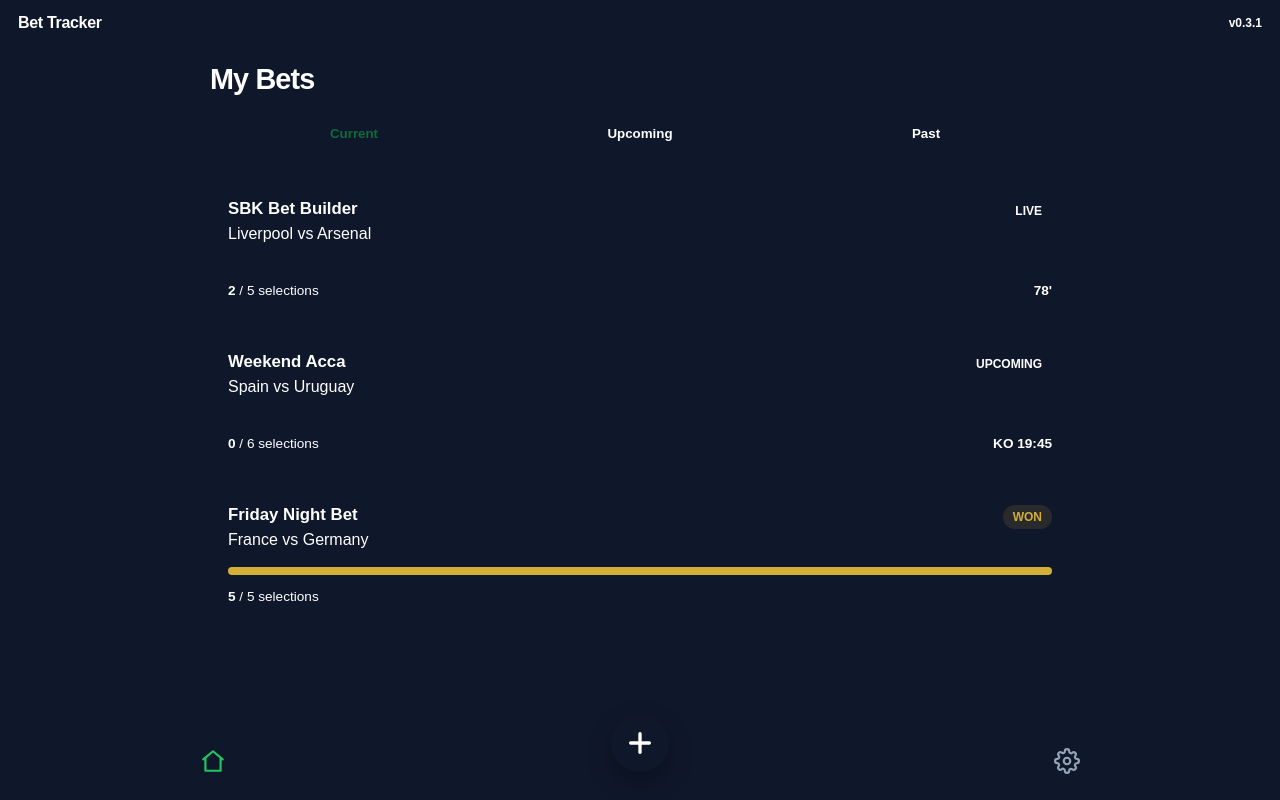
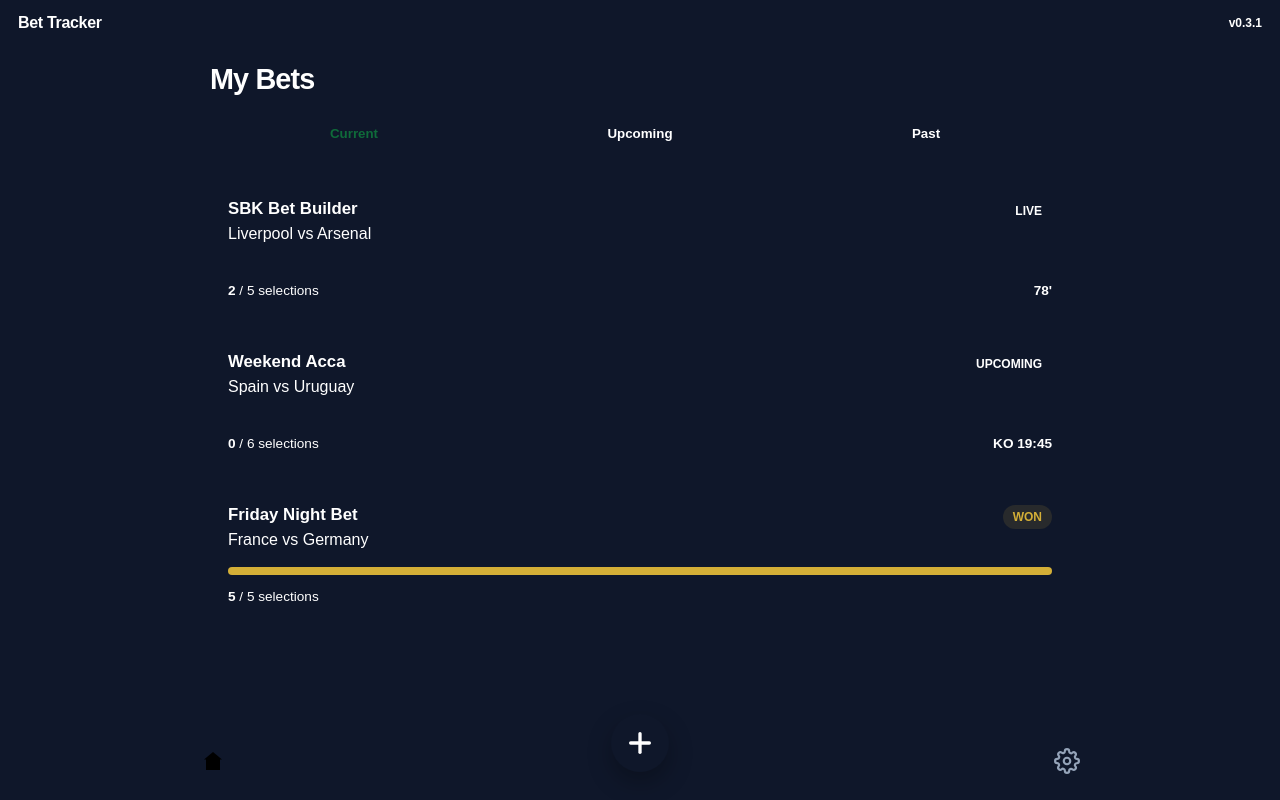
Before and after one commit to dcast-gif/Bet-Tracker, a Next.js app in the folder frontend/: page / in a window 1280 px wide. Built offline with nearby package versions, Linux system fonts and the light colour scheme.

Commit message:
Update HomeIcon.tsx

```diff
--- a/frontend/src/components/navigation/HomeIcon.tsx
+++ b/frontend/src/components/navigation/HomeIcon.tsx
@@ -1,3 +1,5 @@
+import { colors } from "../../styles/theme";
+
 type IconProps = {
   active?: boolean;
 };
@@ -7,11 +9,11 @@ export default function HomeIcon({
 }: IconProps) {
   return (
     <svg
-      width="26"
-      height="26"
+      width="24"
+      height="24"
       viewBox="0 0 24 24"
-      fill="none"
-      stroke={active ? "#22c55e" : "#94a3b8"}
+      fill={active ? colors.accent : "none"}
+      stroke={active ? colors.accent : colors.textMuted}
       strokeWidth="2"
       strokeLinecap="round"
       strokeLinejoin="round"
```
